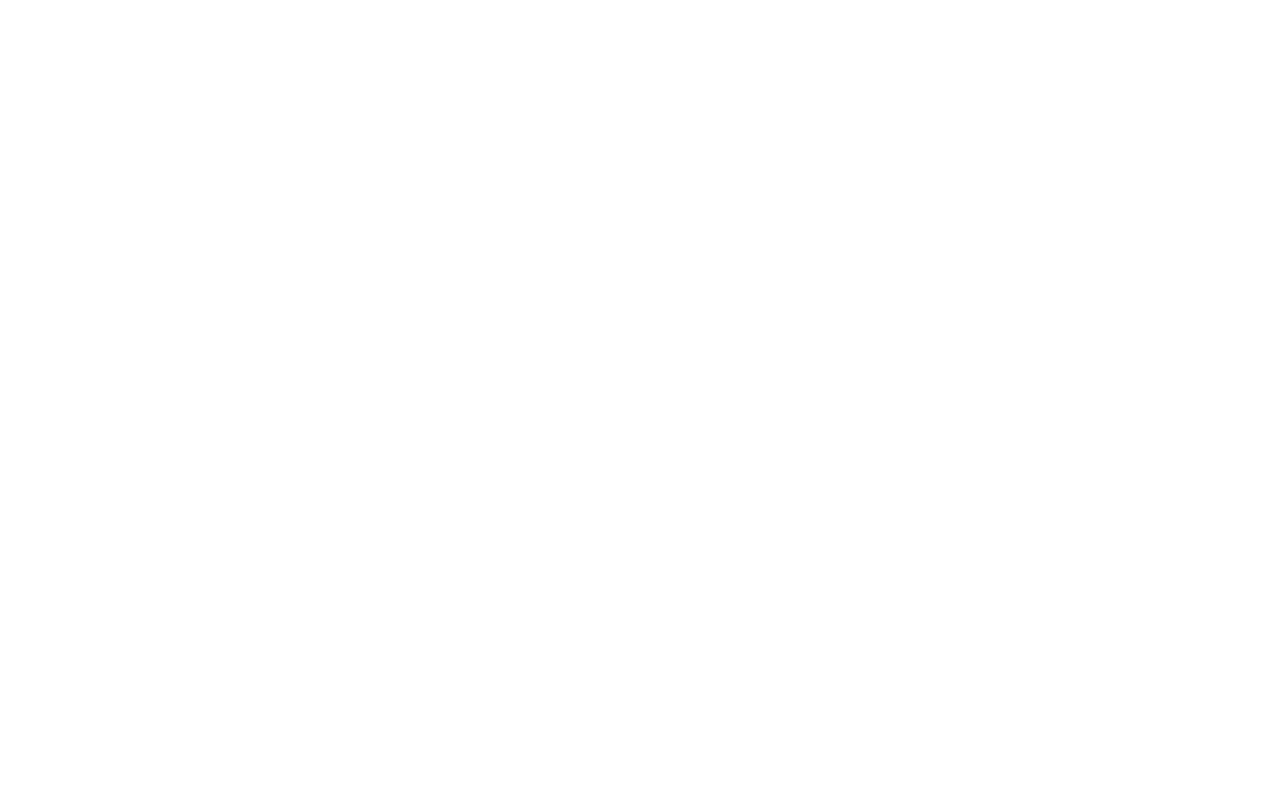
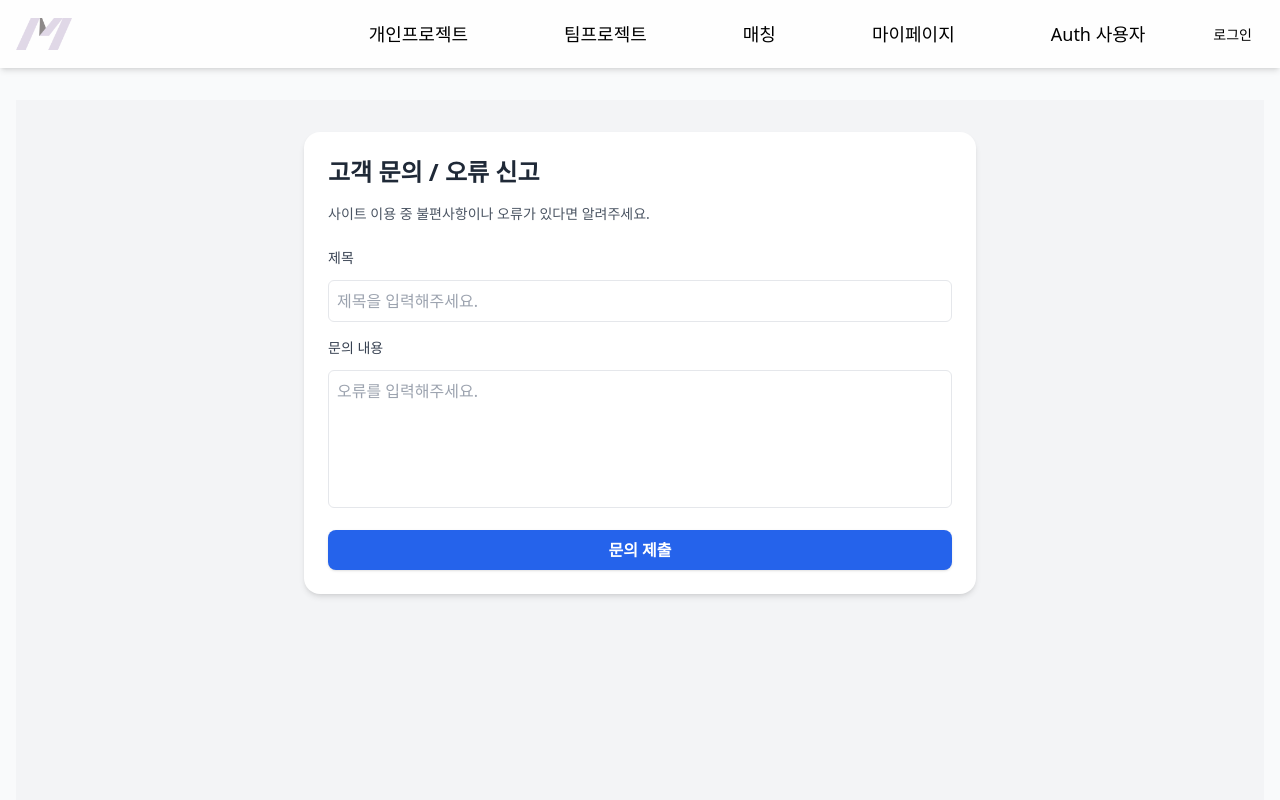
Before and after one commit to yurim6858/meom_front, a React (Vite) app in the folder moem-app/: page /support in a window 1280 px wide. Before the commit this address had no page. Shown: the top 800 px of the page. Built offline with nearby package versions, Linux system fonts and the light colour scheme.

Commit message:
feat: 고객센터 기능 추가

```diff
--- a/moem-app/package.json
+++ b/moem-app/package.json
@@ -28,6 +28,6 @@
     "globals": "^16.3.0",
     "postcss": "^8.5.6",
     "tailwindcss": "^3.4.17",
-    "vite": "^7.1.10"
+    "vite": "^7.1.12"
   }
 }
--- a/moem-app/src/App.jsx
+++ b/moem-app/src/App.jsx
@@ -22,6 +22,7 @@
 import { SignupPage } from "./pages/auth/SignupPage";
 import AuthUserListPage from "./pages/AuthUserListPage";
 import PortfolioPage from "./pages/PortfolioPage";
+import SupportPage from "./pages/SupportPage";
 
 
 function App() {
@@ -49,6 +50,7 @@
           <Route path='/my-teams' element={<MyTeamsPage/>} />
           <Route path='/teams/:id' element={<TeamDetailPage/>} />
           <Route path='/portfolio' element={<PortfolioPage/>}/>
+          <Route path='/support' element={<SupportPage/>}/>
         </Route>
       </Routes>
   )
--- a/moem-app/src/pages/MyPage.jsx
+++ b/moem-app/src/pages/MyPage.jsx
@@ -4,6 +4,7 @@
 import MyPageSidebar from './MyPageSidebar';
 import ApplicationPage from './ApplicationPage';
 import PortfolioPage from './PortfolioPage';
+import SupportPage from './SupportPage';
 
 // 메뉴 데이터 정의
 const MENU_ITEMS = [
@@ -11,7 +12,7 @@
   { key: 'resume', label: '자기소개서 작성', content:<ApplicationPage/> },
   { key: 'comments', label: '내가 쓴 댓글', content: <div></div> },
   { key: 'situation', label: '지원상황', content: <div></div> },
-  { key: 'support', label: '고객문의', content: <div></div> },
+  { key: 'support', label: '고객문의', content: <SupportPage/> },
   { key: 'logout', label: '로그아웃', content: null },
 ];
 
--- /dev/null
+++ b/moem-app/src/pages/SupportPage.jsx
@@ -0,0 +1,109 @@
+import React, { useState } from "react";
+
+const SupportPage = () => {
+   const [form, setForm] = useState({
+
+    title: "",
+    content: "",
+  });
+
+  const [submitted, setSubmitted] = useState(false);
+  const [records, setRecords] = useState([]);
+
+  const handleChange = (e) => {
+    const { name, value } = e.target;
+    setForm((prev) => ({ ...prev, [name]: value }));
+  };
+
+  const handleSubmit = (e) => {
+    e.preventDefault();
+
+    const newRecord = {
+      ...form,
+      date: new Date().toLocaleString(),
+    };
+
+    setRecords((prev) => [newRecord, ...prev]);
+    setSubmitted(true);
+    setForm((prev) => ({ ...prev, title: "", content: "" }));
+  };
+
+  return (
+    <div className="min-h-screen bg-gray-100 flex flex-col items-center p-8">
+      {/* 폼 카드 */}
+      <div className="w-full max-w-2xl bg-white rounded-2xl shadow-md p-6 mb-8">
+        <h1 className="text-2xl font-bold mb-4 text-gray-800">
+          고객 문의 / 오류 신고
+        </h1>
+        <p className="text-sm text-gray-600 mb-6">
+          사이트 이용 중 불편사항이나 오류가 있다면 알려주세요.
+        </p>
+
+
+
+        <form onSubmit={handleSubmit} className="space-y-4">
+
+
+          <div>
+            <label className="block text-sm font-medium text-gray-700">
+              제목
+            </label>
+            <input
+              type="text"
+              name="title"
+              required
+              value={form.title}
+              onChange={handleChange}
+              placeholder="제목을 입력해주세요."
+              className="w-full mt-1 p-2 border rounded-md focus:outline-none focus:ring-2 focus:ring-blue-500"
+            />
+          </div>
+
+          <div>
+            <label className="block text-sm font-medium text-gray-700">
+              문의 내용
+            </label>
+            <textarea
+              name="content"
+              required
+              rows="5"
+              value={form.content}
+              onChange={handleChange}
+              placeholder="오류를 입력해주세요."
+              className="w-full mt-1 p-2 border rounded-md focus:outline-none focus:ring-2 focus:ring-blue-500 resize-none"
+            ></textarea>
+          </div>
+
+          <button
+            type="submit"
+            className="w-full bg-blue-600 hover:bg-blue-700 text-white font-semibold py-2 rounded-lg shadow"
+          >
+            문의 제출
+          </button>
+        </form>
+      </div>
+
+      {/* 제출 기록: 폼 밖, 페이지 아래 */}
+      {records.length > 0 && (
+        <div className="w-full max-w-2xl mt-4">
+          <h2 className="text-xl font-semibold mb-4 text-gray-800">
+            제출 기록
+          </h2>
+          <ul className="space-y-4">
+            {records.map((record, index) => (
+              <li
+                key={index}
+                className="p-4 border rounded-md bg-gray-50 shadow-sm"
+              >
+                <div className="text-sm text-gray-500 mb-1">{record.date}</div>
+                <div className="font-semibold">{record.title}</div>
+                <div className="text-gray-700 mt-1">{record.content}</div>
+
+              </li>
+            ))}
+          </ul>
+        </div>
+      )}
+    </div>
+)}
+export default SupportPage;
```
Also changed, not shown: 1 other file (tests, documents, lock files or other folders).
